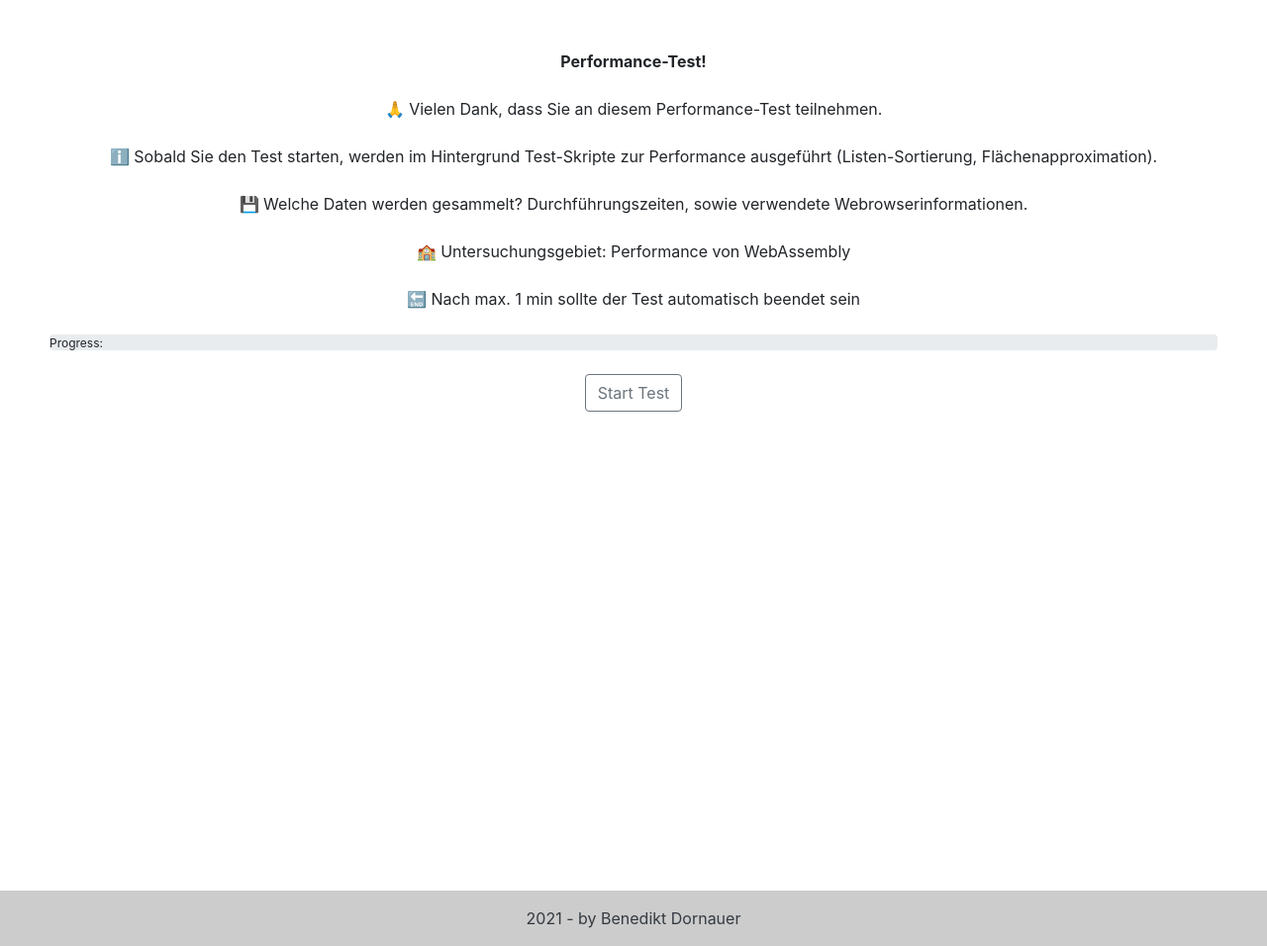
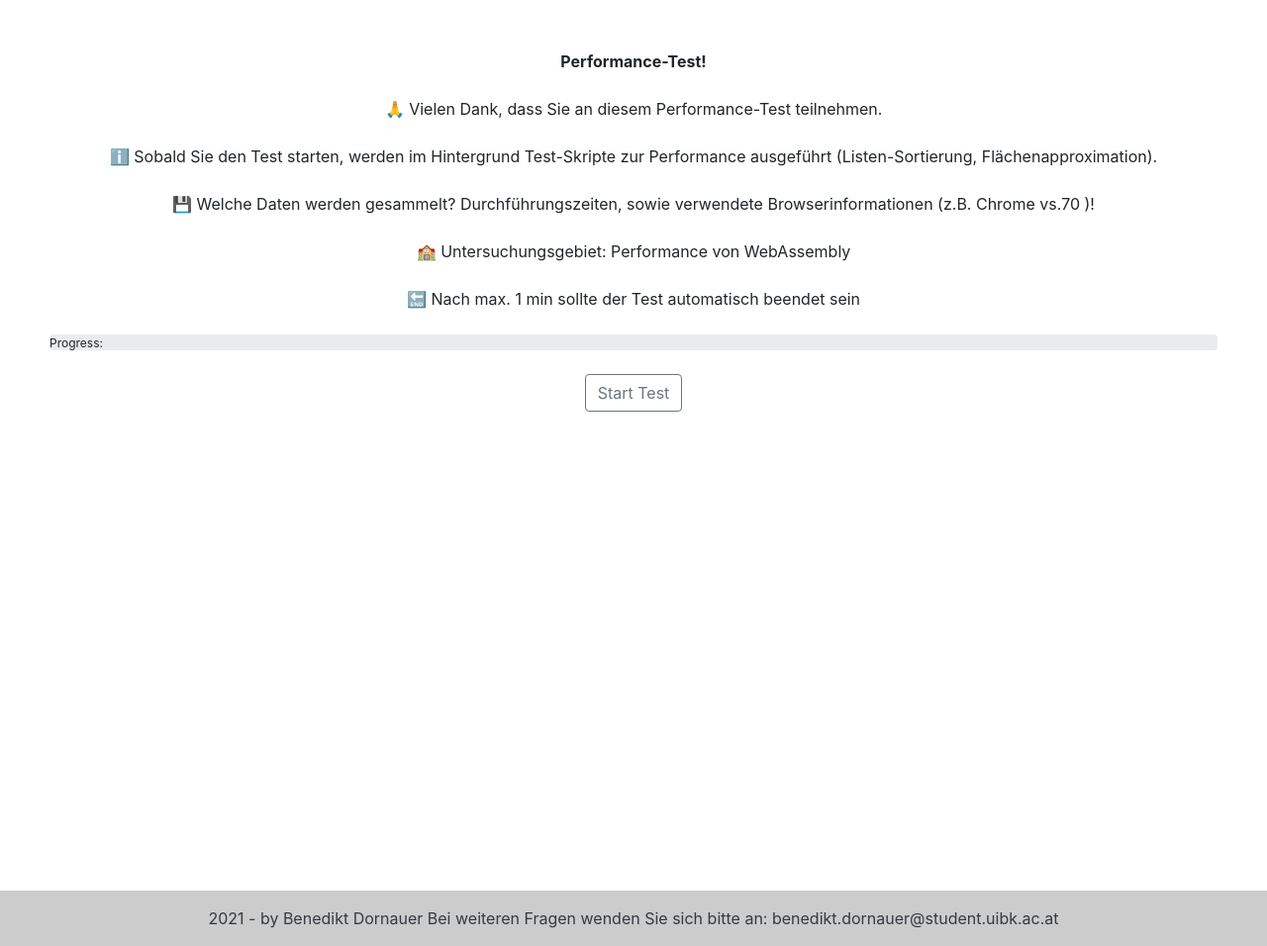
Before and after one commit to bdornauer/webAssemblyBackend, a website: page public/index.html in a window 1280 px wide. Shown: the whole page at 99% size. Drawn offline with nearby package versions, Linux system fonts and the light colour scheme.

Commit message:
finish test

```diff
--- a/public/index.html
+++ b/public/index.html
@@ -17,19 +17,25 @@
         Performance-Test!
     </b><br><br>
     🙏 Vielen Dank, dass Sie an diesem Performance-Test teilnehmen. <br><br>
-    ℹ️ Sobald Sie den Test starten, werden im Hintergrund Test-Skripte zur Performance ausgeführt (Listen-Sortierung, Flächenapproximation).<br><br>
-    💾 Welche Daten werden gesammelt? Durchführungszeiten, sowie verwendete Webrowserinformationen. <br><br>
+    ℹ️ Sobald Sie den Test starten, werden im Hintergrund Test-Skripte zur Performance ausgeführt (Listen-Sortierung,
+    Flächenapproximation).<br><br>
+    💾 Welche Daten werden gesammelt? Durchführungszeiten, sowie verwendete Browserinformationen (z.B. Chrome vs.70 )!
+    <br><br>
     🏫 Untersuchungsgebiet: Performance von WebAssembly <br><br>
     🔚 Nach max. 1 min sollte der Test automatisch beendet sein<br><br>
-     <div class="progress">
-         Progress:<div id="progressbar" class="progress-bar" role="progressbar" aria-valuenow="25" aria-valuemin="0" aria-valuemax="100"></div>
-    </div><br>
+    <div class="progress">
+        Progress:
+        <div id="progressbar" class="progress-bar" role="progressbar" aria-valuenow="25" aria-valuemin="0"
+             aria-valuemax="100"></div>
+    </div>
+    <br>
     <button type="button" class="btn btn-outline-secondary" id="startTest">Start Test</button>
 </div>
 <footer class="footer">
     <!-- Copyright -->
     <div class="text-center p-3" style="background-color: rgba(0, 0, 0, 0.2);">
-        <a class="text-dark" href="https://mdbootstrap.com/">2021 - by Benedikt Dornauer</a>
+        <a class="text-dark" href="https://mdbootstrap.com/">2021 - by Benedikt Dornauer
+            Bei weiteren Fragen wenden Sie sich bitte an: benedikt.dornauer@student.uibk.ac.at</a>
     </div>
 </footer>
 </body>
```
